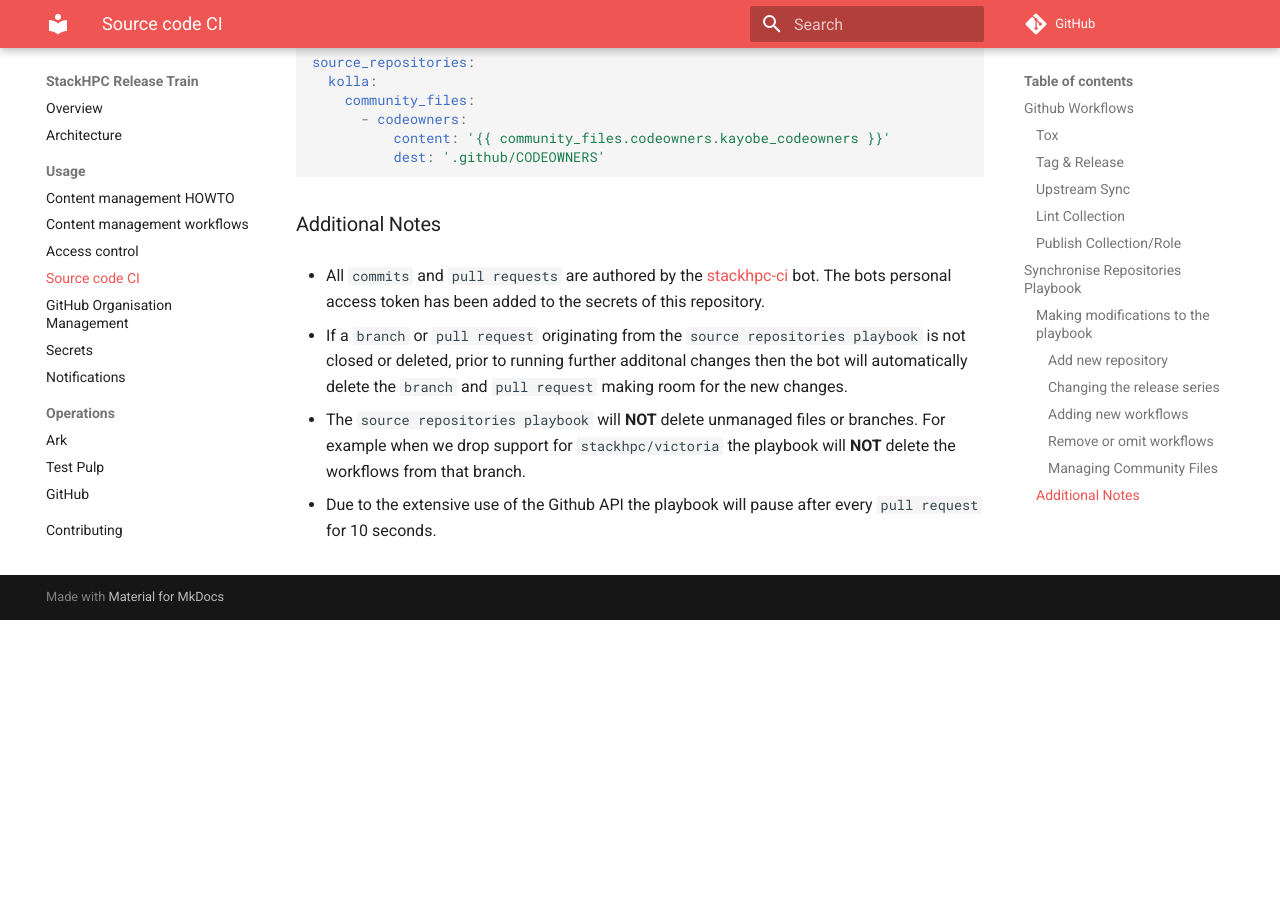
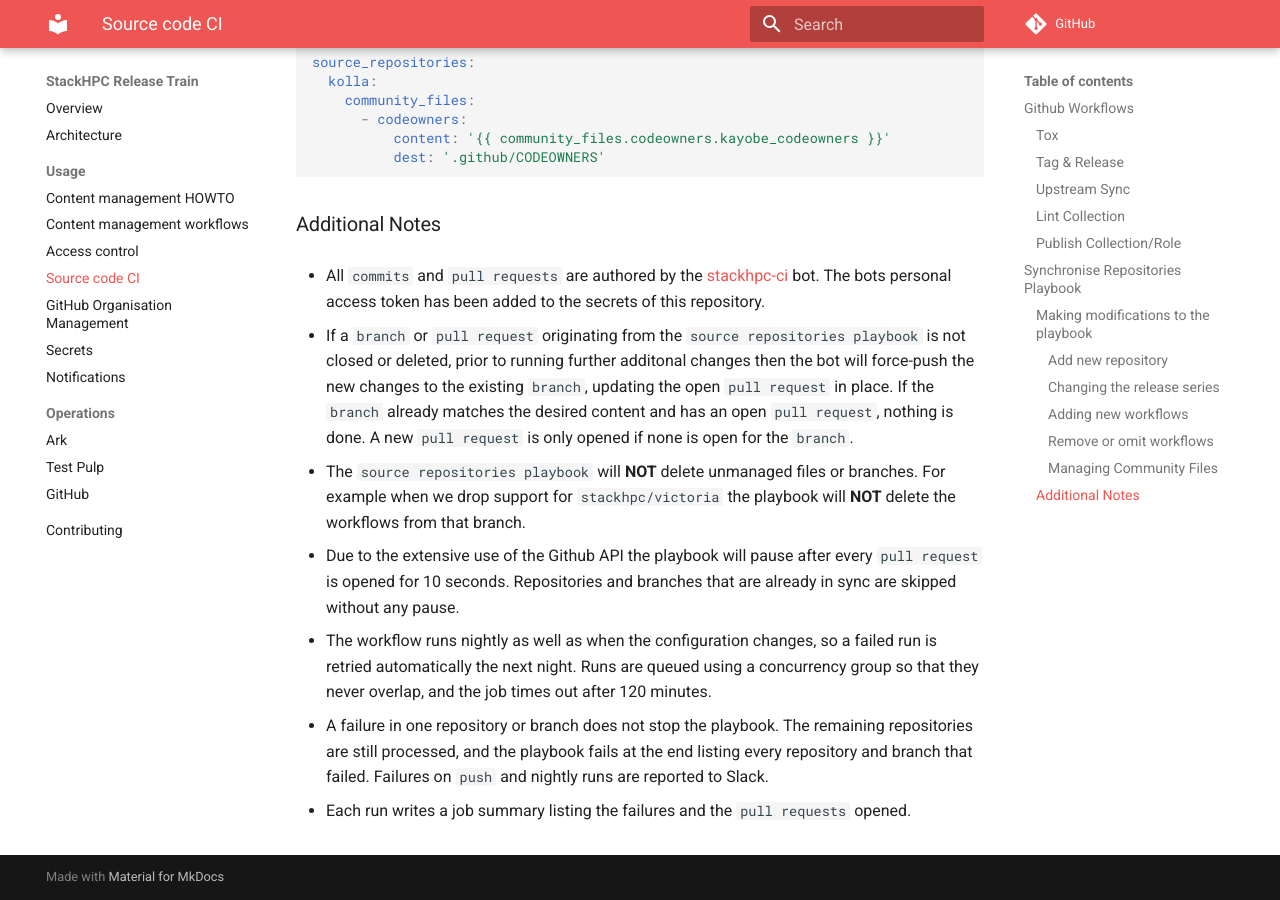
Before and after one commit to stackhpc/stackhpc-release-train, an MkDocs documentation site: the page built from docs/usage/source-code-ci.md, in a window 1280 px wide and 900 px high, scrolled down 7022 px. Built offline with MkDocs 1.6.1 and Material for MkDocs 9.7.7, drawn with Linux system fonts in a browser that asks for light colours; comment, search, counter and statistics services are not loaded; before the commit the page ends 7642 px from its top, so only the background shows below that; some of the changed text lies outside the part shown.

Commit message:
Update docs for source-repo-sync changes

```diff
--- a/docs/usage/source-code-ci.md
+++ b/docs/usage/source-code-ci.md
@@ -74,7 +74,7 @@ These two workflow automate the publication of a Ansible Collection or Role to A
 ## Synchronise Repositories Playbook
 
 Whilst the workflows can be imported manually this is **NOT** the intended approach, rather we will use an Ansible Playbook responsible for identifying repositories that are out of sync or missing the required files and perform pull requests to bring them inline.
-The playbook and role called `source-repo-sync` is located within [this repository](https://github.com/stackhpc/stackhpc-release-train/tree/main/ansible/roles/source-repo-sync) and will run inside of a Github Workflow, whenever a change is made to the configuration or variables.
+The playbook and role called `source-repo-sync` is located within [this repository](https://github.com/stackhpc/stackhpc-release-train/tree/main/ansible/roles/source-repo-sync) and will run inside of a Github Workflow, whenever a change is made to the configuration or variables, and nightly to correct any drift or retry earlier failures.
 The motivation behind this is to have single-source of truth and free up developer time as creating dozens of branches and pull requests can be quite monotonous.
 
 ### Making modifications to the playbook
@@ -299,8 +299,14 @@ source_repositories:
 
 * All `commits` and `pull requests` are authored by the [stackhpc-ci](https://github.com/stackhpc-ci) bot. The bots personal access token has been added to the secrets of this repository.
 
-* If a `branch` or `pull request` originating from the `source repositories playbook` is not closed or deleted, prior to running further additonal changes then the bot will automatically delete the `branch` and `pull request` making room for the new changes.
+* If a `branch` or `pull request` originating from the `source repositories playbook` is not closed or deleted, prior to running further additonal changes then the bot will force-push the new changes to the existing `branch`, updating the open `pull request` in place. If the `branch` already matches the desired content and has an open `pull request`, nothing is done. A new `pull request` is only opened if none is open for the `branch`.
 
 * The `source repositories playbook` will **NOT** delete unmanaged files or branches. For example when we drop support for `stackhpc/victoria` the playbook will **NOT** delete the workflows from that branch.
 
-* Due to the extensive use of the Github API the playbook will pause after every `pull request` for 10 seconds.
+* Due to the extensive use of the Github API the playbook will pause after every `pull request` is opened for 10 seconds. Repositories and branches that are already in sync are skipped without any pause.
+
+* The workflow runs nightly as well as when the configuration changes, so a failed run is retried automatically the next night. Runs are queued using a concurrency group so that they never overlap, and the job times out after 120 minutes.
+
+* A failure in one repository or branch does not stop the playbook. The remaining repositories are still processed, and the playbook fails at the end listing every repository and branch that failed. Failures on `push` and nightly runs are reported to Slack.
+
+* Each run writes a job summary listing the failures and the `pull requests` opened.
```
